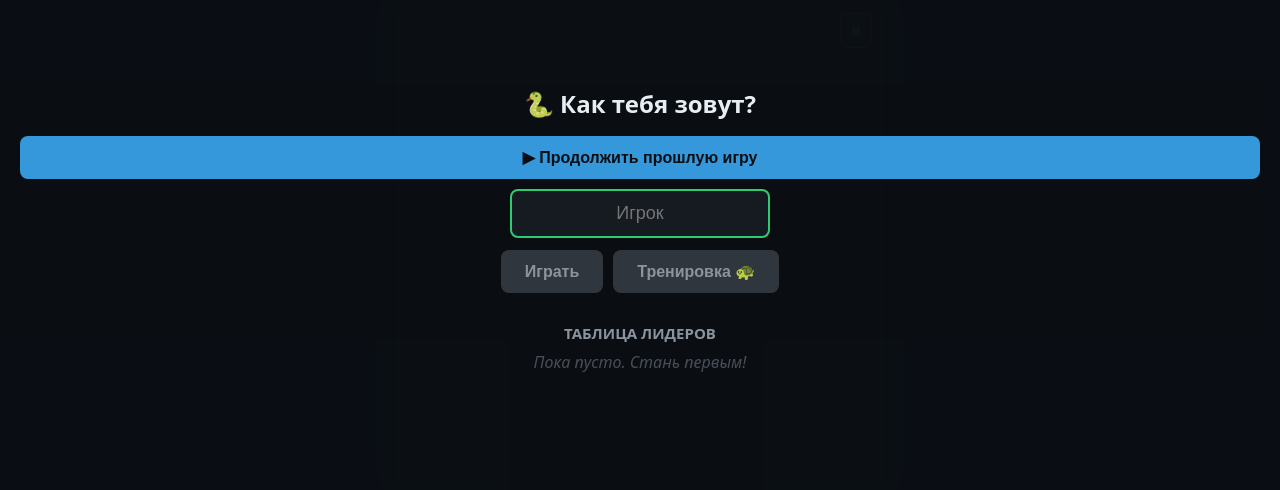
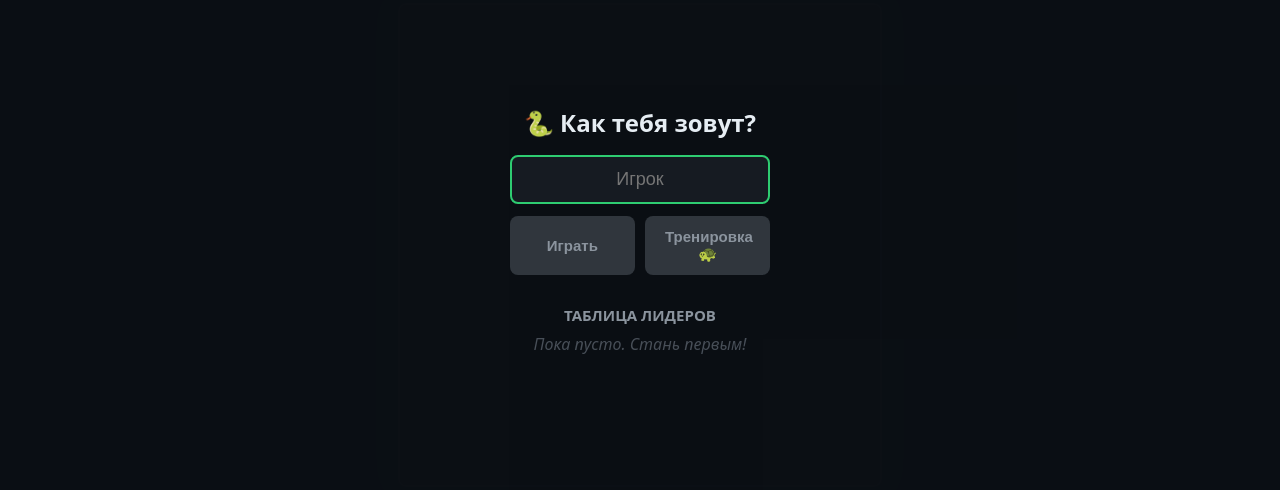
Before and after one commit to PabloCherny/Games, a plain HTML site: page sly-snake-kids/index.html in a window 1280 px wide. Shown: the part 170-660 px from the top of the page. Drawn offline with Linux system fonts and the light colour scheme.

Commit message:
fix: move resume button to the common buttons row

```diff
--- a/sly-snake-kids/index.html
+++ b/sly-snake-kids/index.html
@@ -41,17 +41,29 @@
     }
     .screen input:focus { border-color: #2ecc71; }
 
-    .buttons-row { display: flex; gap: 10px; margin-bottom: 20px; flex-wrap: wrap; justify-content: center;}
+    /* Общий контейнер для кнопок */
+    .buttons-row {
+      display: flex;
+      gap: 10px;
+      margin-bottom: 20px;
+      flex-wrap: wrap; /* Разрешаем перенос на новую строку, если не влезают */
+      justify-content: center;
+      max-width: 340px;
+    }
+
     .screen button {
-      color: #0b0f14; border: none; padding: 12px 24px; border-radius: 8px;
-      font-size: 16px; font-weight: 700; cursor: pointer; transition: background .15s;
+      color: #0b0f14; border: none; padding: 12px 20px; border-radius: 8px;
+      font-size: 15px; font-weight: 700; cursor: pointer; transition: background .15s;
+      flex: 1; /* Кнопки растягиваются равномерно */
+      min-width: 100px; /* Минимальная ширина, чтобы текст влезал */
     }
     .btn-play { background: #2ecc71; }
     .btn-play:hover { background: #27ae60; }
     .btn-train { background: #f1c40f; }
     .btn-train:hover { background: #d4ac0d; }
-    .btn-resume-main { background: #3498db; color: #fff; width: 100%; margin-bottom: 10px; } /* Кнопка возврата */
+    .btn-resume-main { background: #3498db; color: #fff; }
     .btn-resume-main:hover { background: #2980b9; }
+
     .screen button:disabled { background: #30363d; color: #8b949e; cursor: not-allowed; }
 
     .leaderboard { margin-top: 10px; width: 340px; max-width: 100%; }
@@ -96,6 +108,9 @@
     }
     #restart-btn:hover { background: #27ae60; }
     #restart-btn.hidden { display: none; }
+
+    /* Скрываем кнопку, если у нее есть класс hidden */
+    .hidden { display: none !important; }
   </style>
 </head>
 <body>
@@ -131,15 +146,15 @@
 
   <div class="screen" id="nameScreen">
     <h2>🐍 Как тебя зовут?</h2>
+    <input id="playerInput" maxlength="16" placeholder="Игрок" autocomplete="off">
 
-    <!-- Кнопка возврата в игру (появляется только если игра была прервана) -->
-    <button id="resumeGameBtn" class="btn-resume-main hidden">▶ Продолжить прошлую игру</button>
-
-    <input id="playerInput" maxlength="16" placeholder="Игрок" autocomplete="off">
+    <!-- Все кнопки теперь в одном ряду (flex-wrap) -->
     <div class="buttons-row">
+      <button id="resumeGameBtn" class="btn-resume-main hidden">▶ Продолжить</button>
       <button id="startBtn" class="btn-play" disabled>Играть</button>
       <button id="trainBtn" class="btn-train" disabled>Тренировка 🐢</button>
     </div>
+
     <div class="leaderboard" id="leaderboard"></div>
   </div>
 
```
